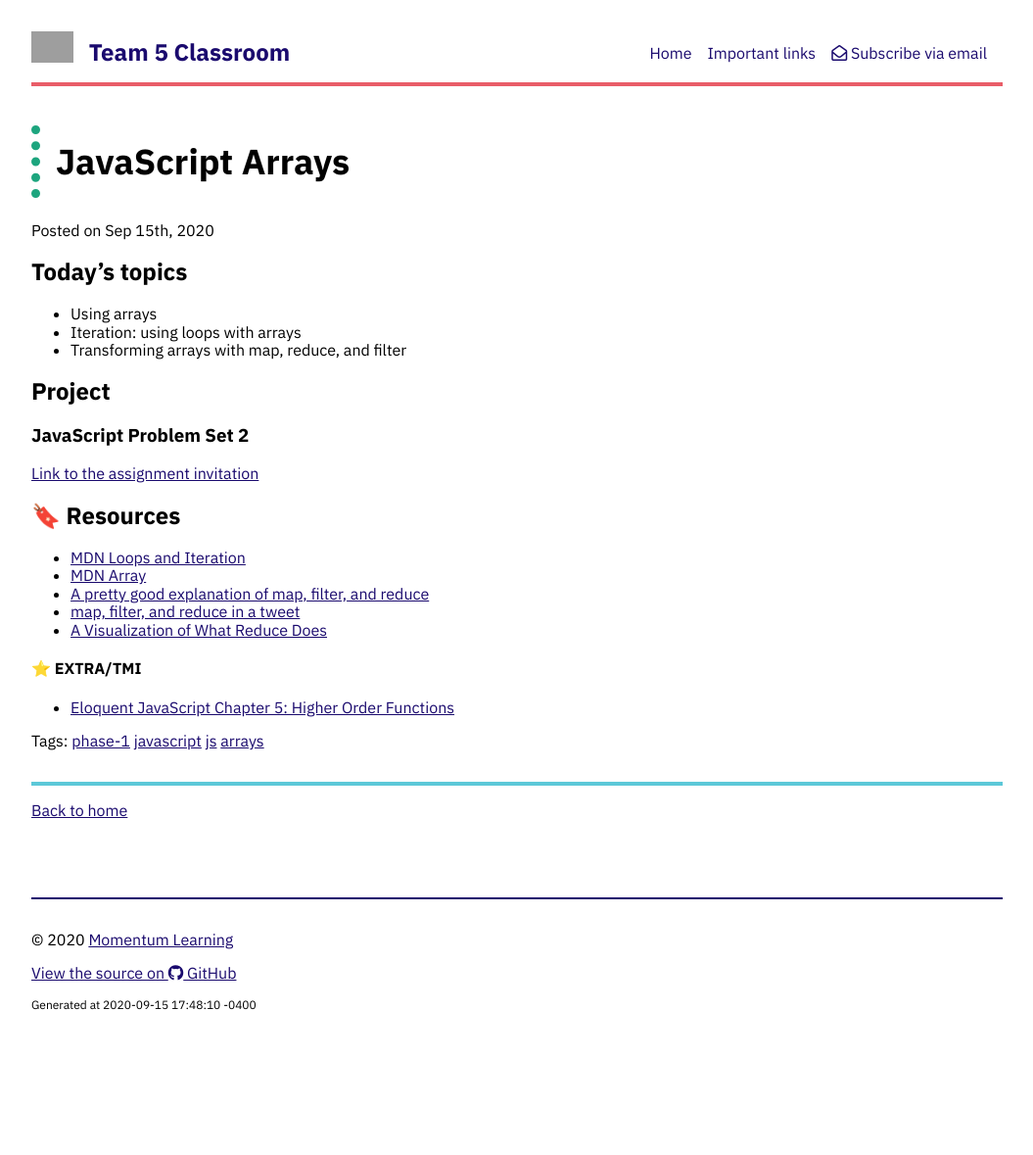
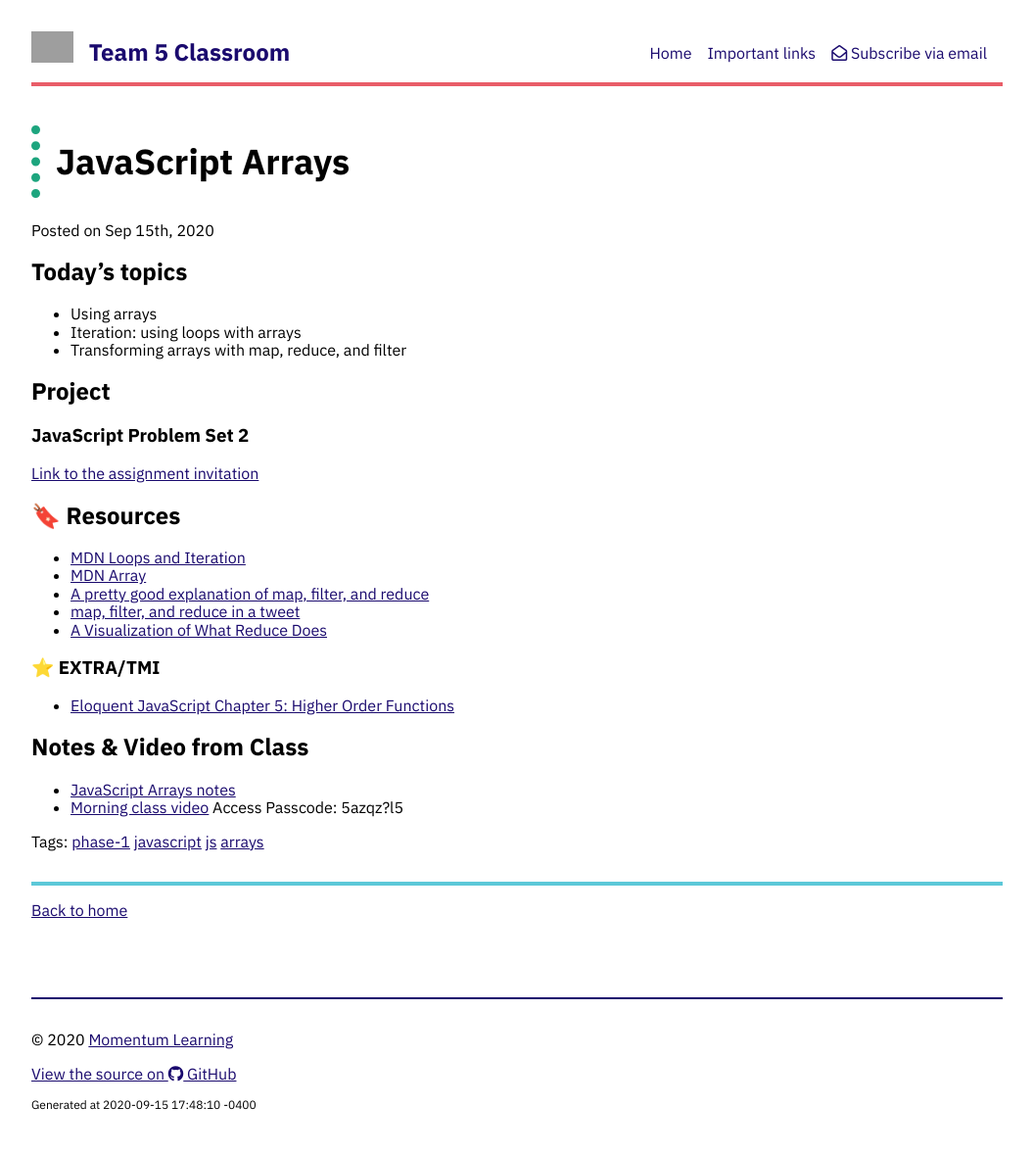
Before and after one commit to momentum-team-5/momentum-team-5.github.io, a Jekyll site: the page built from _posts/2020-09-15-js-arrays.md, in a window 1280 px wide. Shown: the whole page at 98% size, without its empty margins (112-1167 px from the left). Built offline with Jekyll 4.4.1, drawn with Linux system fonts in a browser that asks for light colours; nearby versions of some CDN libraries; before the commit the page ends 1077 px from its top, so only the background shows below that; grey boxes are pictures that could not be loaded.

Commit message:
Add notes and video from class

```diff
--- a/_posts/2020-09-15-js-arrays.md
+++ b/_posts/2020-09-15-js-arrays.md
@@ -24,6 +24,11 @@ tags: phase-1 javascript js arrays
 - [map, filter, and reduce in a tweet](https://twitter.com/steveluscher/status/741089564329054208)
 - [A Visualization of What Reduce Does](http://reduce.surge.sh/)
 
-#### ⭐️ EXTRA/TMI
+### ⭐️ EXTRA/TMI
 
 - [Eloquent JavaScript Chapter 5: Higher Order Functions](https://eloquentjavascript.net/05_higher_order.html)
+
+## Notes & Video from Class
+
+- [JavaScript Arrays notes](https://github.com/momentum-team-5/notes/blob/main/js-arrays.md)
+- [Morning class video](https://us02web.zoom.us/rec/share/LdI5oka6iGB5cr_L9cagLBYLMKw4uZPawix-yBh-NhJRjETEEejtKU5Cp7lY-GE.hm2td4gRi9LNCvQB) Access Passcode: 5azqz?l5
```
